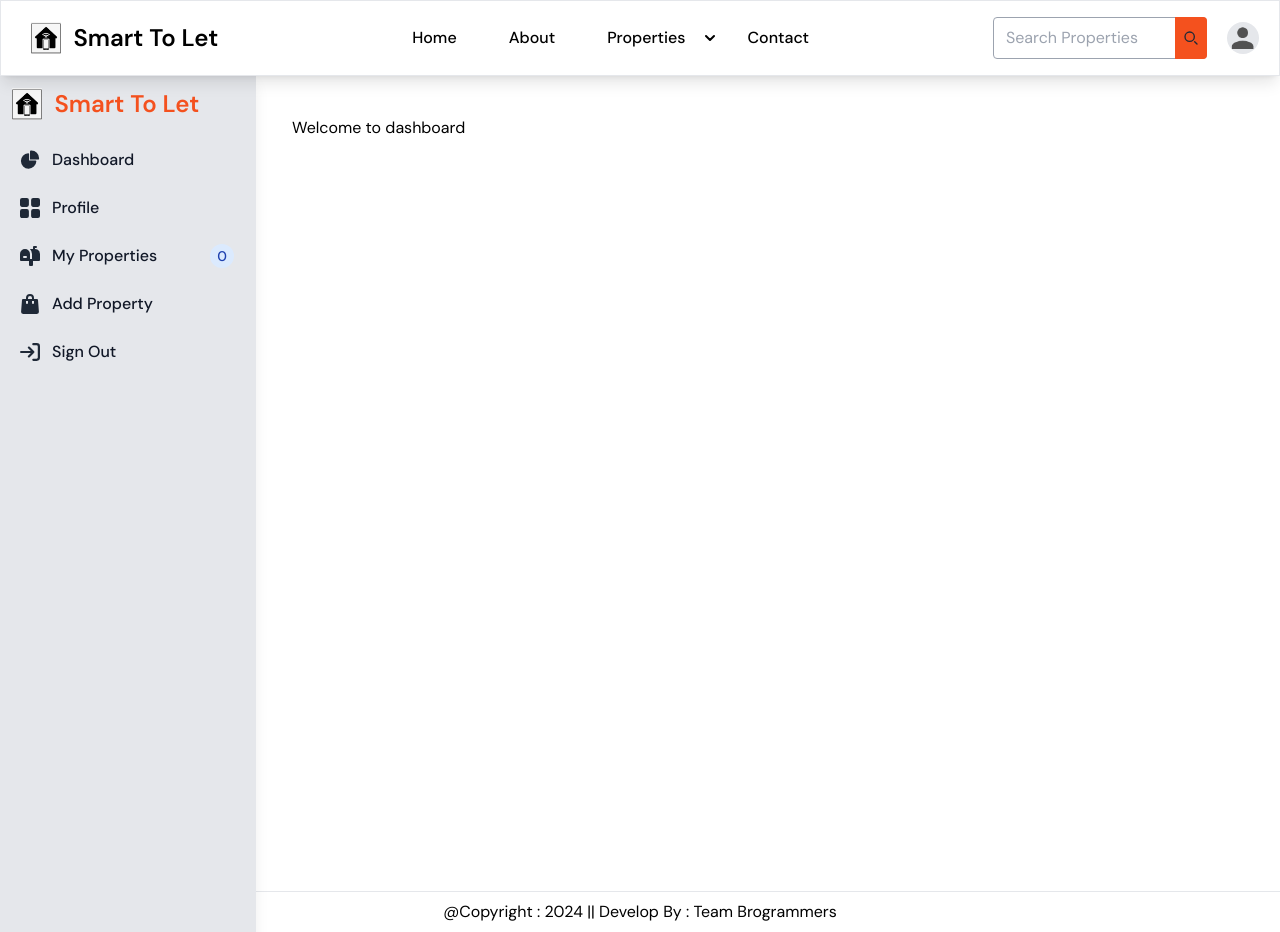
After one commit to mrdel56/smart-to-let-system, a Django app: page /dashboard/ in a window 1280 px wide. The commit adds this page. Run offline with Django 5.2, Linux system fonts and the light colour scheme; the visitor is signed in with stand-in values (Sample User, id 1); some libraries are stand-ins or nearby versions.

Commit message:
feat: dashboard ui added

```diff
--- a/mysite/urls.py
+++ b/mysite/urls.py
@@ -13,9 +13,10 @@ urlpatterns = [
     path("login", views.login, name="login"),
     path("logout", views.logout, name="logout"),
     path("properties/", include("properties.urls")),
-    path("", include("profileapp.urls")),
+    path("dashboard/", include("profileapp.urls")),
     path("", include("credit.urls")),
     path("", include("contactUsapp.urls")),
+    # path("", include("dashboard.urls")),
 ] + static(settings.MEDIA_URL, document_root=settings.MEDIA_ROOT)
 
 
--- a/profileapp/urls.py
+++ b/profileapp/urls.py
@@ -3,6 +3,7 @@ from django.urls import path
 from . import views
 
 urlpatterns = [
+    path("", views.dashboard, name="dashboard"),
     path("profile/", views.view_profile, name="view-profile"),
     path("edit-profile/", views.edit_profile, name="edit-profile"),
 ]
--- a/profileapp/views.py
+++ b/profileapp/views.py
@@ -1,7 +1,16 @@
-from django.shortcuts import render, redirect, get_object_or_404
 from django.contrib.auth.decorators import login_required
+from django.shortcuts import get_object_or_404, redirect, render
+
+from .forms import ProfileEditForm
 from .models import Profile
-from .forms import ProfileEditForm
+
+# views for dashboard
+
+
+@login_required
+def dashboard(request):
+    return render(request, "dashboard.html")
+
 
 @login_required
 def view_profile(request):
@@ -13,6 +22,7 @@ def view_profile(request):
         # If the profile does not exist, handle it gracefully (e.g., display an error message)
         return render(request, "base.html")
 
+
 @login_required
 def edit_profile(request):
     try:
@@ -21,12 +31,12 @@ def edit_profile(request):
     except Profile.DoesNotExist:
         profile = None
 
-    if request.method == 'POST':
+    if request.method == "POST":
         form = ProfileEditForm(request.POST, request.FILES, instance=profile)
         if form.is_valid():
             form.save()
-            return redirect('view-profile')  # Redirect to the profile view
+            return redirect("view-profile")  # Redirect to the profile view
     else:
         form = ProfileEditForm(instance=profile)
 
-    return render(request, 'edit_profile.html', {'form': form})
+    return render(request, "edit_profile.html", {"form": form})
--- /dev/null
+++ b/templates/dashboard.html
@@ -0,0 +1,10 @@
+{% extends 'dashboard_base.html' %}
+{% load static %}
+
+{% block title %}
+  Home
+{% endblock %}
+
+{% block content %}
+  <h2>Welcome to dashboard</h2>
+{% endblock %}
--- /dev/null
+++ b/templates/dashboard_base.html
@@ -0,0 +1,258 @@
+<!DOCTYPE html>
+<html lang="en">
+  <head>
+    <meta charset="UTF-8" />
+    <meta name="viewport" content="width=device-width, initial-scale=1.0" />
+    <title>
+      {% block title %}
+        My Website
+      {% endblock %}
+    </title>
+    {% load static %}
+    <!-- Include CSS files -->
+    {% block CSS %}
+      {% comment %} <link rel="stylesheet" href="https://cdn.jsdelivr.net/npm/bootstrap@4.0.0/dist/css/bootstrap.min.css" integrity="sha384-Gn5384xqQ1aoWXA+058RXPxPg6fy4IWvTNh0E263XmFcJlSAwiGgFAW/dAiS6JXm" crossorigin="anonymous" />
+      <link href="https://cdn.jsdelivr.net/npm/bootstrap@5.0.2/dist/css/bootstrap.min.css" rel="stylesheet" integrity="sha384-EVSTQN3/azprG1Anm3QDgpJLIm9Nao0Yz1ztcQTwFspd3yD65VohhpuuCOmLASjC" crossorigin="anonymous" />
+      <link href="https://cdn.jsdelivr.net/npm/bootstrap@5.0.2/dist/css/bootstrap.min.css" rel="stylesheet" integrity="sha384-EVSTQN3/azprG1Anm3QDgpJLIm9Nao0Yz1ztcQTwFspd3yD65VohhpuuCOmLASjC" crossorigin="anonymous" /> {% endcomment %}
+
+      <link rel="preconnect" href="https://fonts.googleapis.com" />
+      <link rel="preconnect" href="https://fonts.gstatic.com" crossorigin />
+      <link href="https://fonts.googleapis.com/css2?family=DM+Sans:ital,opsz,wght@0,9..40,100..1000;1,9..40,100..1000&display=swap" rel="stylesheet" />
+      {% comment %} <link href="https://unpkg.com/tailwindcss@^2/dist/tailwind.min.css" rel="stylesheet" /> {% endcomment %}
+
+      <link rel="stylesheet" href="{% static 'CSS/main.css' %}" />
+      {% comment %} <link rel="stylesheet" href="{% static 'CSS/home.css' %}" />
+      <link rel="stylesheet" href="{% static 'CSS/profile.css' %}" /> {% endcomment %}
+      <link rel="stylesheet" href="{% static 'CSS/style.css' %}" />
+
+      <script src="https://kit.fontawesome.com/982be6354a.js" crossorigin="anonymous"></script>
+    {% endblock %}
+    <style>
+      body {
+        font-family: Arial, sans-serif;
+        margin: 0;
+        padding: 0;
+      }
+
+      nav a {
+        color: #fff;
+        text-decoration: none;
+        margin: 0 10px;
+      }
+
+      nav button {
+        margin-left: 10px;
+      }
+    </style>
+    <!-- Include any other meta tags, CSS or JavaScript files that are common to all pages -->
+
+    {% comment %} <link href="https://cdn.jsdelivr.net/npm/daisyui@4.10.2/dist/full.min.css" rel="stylesheet" type="text/css" /> {% endcomment %}
+    <script src="https://cdn.tailwindcss.com"></script>
+
+    <script src="https://cdnjs.cloudflare.com/ajax/libs/flowbite/2.3.0/flowbite.min.js"></script>
+  </head>
+
+  <body>
+    {% comment %}top nav bar{% endcomment %}
+    <nav class="fixed top-0 left-0 right-0 bg-white border shadow-lg border-gray-200 text-black z-50">
+      <div class="container mx-auto px-5 flex flex-wrap items-center justify-between mx-auto p-4">
+        <a href="/" class="flex items-center space-x-3 rtl:space-x-reverse">
+          <img src="{% static '/images/logo.png' %}" class="h-8" alt="Flowbite Logo" />
+          <span class="self-center text-lg sm:text-2xl text-black font-semibold whitespace-nowrap">Smart To Let</span>
+        </a>
+
+        <div class="flex items-center md:order-2 space-x-3 md:space-x-0 rtl:space-x-reverse">
+          <form class="hidden lg:block mr-5 relative" action="">
+            <input type="subject" class="border border-gray-400 px-3 py-2 rounded outline-none focus:border focus:border-[#F4511E] w-full sm:w-auto" id="search" name="search" placeholder="Search Properties" />
+
+            <button type="submit" class="text-white bg-[#F4511E] hover:bg-[#F4511F] focus:outline-none font-medium rounded-r text-sm px-2 py-2.5 text-center inline-flex items-center absolute right-0 top-0 bottom-0">
+              <svg class="w-4 h-4 text-gray-800 dark:text-white" aria-hidden="true" xmlns="http://www.w3.org/2000/svg" width="16" height="16" fill="none" viewBox="0 0 24 24">
+                <path stroke="currentColor" stroke-linecap="round" stroke-width="2" d="m21 21-3.5-3.5M17 10a7 7 0 1 1-14 0 7 7 0 0 1 14 0Z" />
+              </svg>
+            </button>
+          </form>
+
+          {% if not request.user.is_authenticated %}
+            <a href="/login" type="button" class="text-white bg-[#F4511E] hover:bg-[#F4511E]/90 font-medium rounded text-xs sm:text-sm sm:px-5 px-3 py-2.5 text-center inline-flex items-center">
+              <svg class="w-4 h-4 me-2 text-gray-800 dark:text-white" aria-hidden="true" xmlns="http://www.w3.org/2000/svg" width="24" height="24" fill="none" viewBox="0 0 24 24">
+                <path stroke="currentColor" stroke-linecap="round" stroke-linejoin="round" stroke-width="2" d="M16 12H4m12 0-4 4m4-4-4-4m3-4h2a3 3 0 0 1 3 3v10a3 3 0 0 1-3 3h-2" />
+              </svg>LOGIN
+            </a>
+          {% endif %}
+
+          {% if request.user.is_authenticated %}
+            <button type="button" class="flex text-sm bg-gray-200 rounded-full md:me-0 focus:ring-4 focus:ring-gray-300 dark:focus:ring-gray-600" id="user-menu-button" aria-expanded="false" data-dropdown-toggle="user-dropdown" data-dropdown-placement="bottom">
+              <span class="sr-only">Open user menu</span>
+              <img class="w-8 h-8 rounded-full" src="{% static '/images/profile.png' %}" alt="user photo" />
+            </button>
+          {% endif %}
+
+          <!-- Profile Dropdown menu -->
+          <div class="z-50 hidden my-4 text-base list-none bg-white divide-y divide-gray-100 rounded-lg shadow dark:bg-gray-700 dark:divide-gray-600" id="user-dropdown">
+            <div class="px-4 py-3">
+              <span class="block text-sm text-gray-900 dark:text-white">
+                {% if request.user.is_authenticated %}
+                  {{ request.user.username }}
+                {% else %}
+                  User
+                {% endif %}
+              </span>
+              <span class="block text-sm text-gray-500 truncate">
+                {% if request.user.is_authenticated %}
+                  {{ request.user.email }}
+                {% else %}
+                  N/A
+                {% endif %}
+              </span>
+            </div>
+            <ul class="py-2" aria-labelledby="user-menu-button">
+              <li>
+                <a href="/dashboard/profile" class="block px-4 py-2 text-sm text-gray-700 hover:bg-gray-100 dark:hover:bg-gray-600 dark:text-gray-200 dark:hover:text-white">Profile</a>
+              </li>
+              <li>
+                <a href="/dashboard" class="block px-4 py-2 text-sm text-gray-700 hover:bg-gray-100 dark:hover:bg-gray-600 dark:text-gray-200 dark:hover:text-white">Dashboard</a>
+              </li>
+              <li>
+                <a href="#" class="block px-4 py-2 text-sm text-gray-700 hover:bg-gray-100 dark:hover:bg-gray-600 dark:text-gray-200 dark:hover:text-white">Add Property</a>
+              </li>
+              <li>
+                <a href="{% url 'logout' %}" class="block px-4 py-2 text-sm text-gray-700 hover:bg-gray-100 dark:hover:bg-gray-600 dark:text-gray-200 dark:hover:text-white">Sign out</a>
+              </li>
+            </ul>
+          </div>
+          <button data-collapse-toggle="navbar-user" type="button" class="inline-flex items-center p-2 w-10 h-10 justify-center text-sm text-gray-500 rounded-lg md:hidden hover:bg-gray-100 focus:outline-none focus:ring-2 focus:ring-gray-200 dark:hover:bg-gray-700 dark:focus:ring-gray-600" aria-controls="navbar-user" aria-expanded="false">
+            <span class="sr-only">Open main menu</span>
+            <svg class="w-5 h-5" aria-hidden="true" xmlns="http://www.w3.org/2000/svg" fill="none" viewBox="0 0 17 14">
+              <path stroke="currentColor" stroke-linecap="round" stroke-linejoin="round" stroke-width="2" d="M1 1h15M1 7h15M1 13h15" />
+            </svg>
+          </button>
+        </div>
+        <div class="items-center justify-between hidden w-full md:flex md:w-auto md:order-1" id="navbar-user">
+          <ul class="flex flex-col gap-1 md:gap-0 font-medium p-4 md:p-0 mt-4 shadow-lg md:shadow-none rounded-lg bg-gray-50 md:space-x-8 rtl:space-x-reverse md:flex-row md:mt-0 md:border-0 bg-white">
+            <li>
+              <a href="/" class="block py-2 px-3 text-white md:text-black bg-[#F4511E] rounded md:bg-transparent md:p-0" aria-current="page">Home</a>
+            </li>
+            <li>
+              <a href="#" class="block py-2 px-3 text-black md:text-black bg-transparent md:p-0 hover:bg-[#F4511E] md:hover:bg-transparent hover:text-white md:hover:text-[#F4511E] rounded">About</a>
+            </li>
+
+            <li>
+              <button id="dropdownNavbarLink" data-dropdown-toggle="dropdownNavbar" class="flex items-center justify-between w-full py-2 px-3 text-black md:text-black bg-transparent md:p-0 hover:bg-[#F4511E] md:hover:bg-transparent hover:text-white md:hover:text-[#F4511E] rounded">
+                Properties<svg class="w-2.5 h-2.5 ms-2.5" aria-hidden="true" xmlns="http://www.w3.org/2000/svg" fill="none" viewBox="0 0 10 6">
+                  <path stroke="currentColor" stroke-linecap="round" stroke-linejoin="round" stroke-width="2" d="m1 1 4 4 4-4" />
+                </svg>
+              </button>
+              <!-- Properties Dropdown menu -->
+              <div id="dropdownNavbar" class="z-10 hidden font-normal bg-white divide-y divide-gray-100 rounded-lg shadow w-44 dark:bg-gray-700 dark:divide-gray-600">
+                <ul class="py-2 text-sm text-gray-700" aria-labelledby="dropdownLargeButton">
+                  <li>
+                    <a href="/properties/category/Bachelor" class="block px-4 py-2 hover:bg-gray-100 dark:hover:bg-gray-600 dark:hover:text-white">Bachelor</a>
+                  </li>
+                  <li>
+                    <a href="/properties/category/Family" class="block px-4 py-2 hover:bg-gray-100 dark:hover:bg-gray-600 dark:hover:text-white">Family</a>
+                  </li>
+                  <li>
+                    <a href="/properties/category/Sublet" class="block px-4 py-2 hover:bg-gray-100 dark:hover:bg-gray-600 dark:hover:text-white">Sublet</a>
+                  </li>
+                </ul>
+              </div>
+            </li>
+
+            <li>
+              <a href="/contact" class="block py-2 px-3 text-black md:text-black bg-transparent md:p-0 hover:bg-[#F4511E] md:hover:bg-transparent hover:text-white md:hover:text-[#F4511E] rounded">Contact</a>
+            </li>
+            {% comment %} <li>
+              <a href="/add-property" class="block py-2 px-3 text-black md:text-black bg-transparent md:p-0 hover:bg-[#F4511E] md:hover:bg-transparent hover:text-white md:hover:text-[#F4511E] rounded">Add Property</a>
+            </li> {% endcomment %}
+          </ul>
+        </div>
+      </div>
+    </nav>
+
+    {% comment %}dashboard side bar{% endcomment %}
+    <main class="py-5 px-5 mt-20">
+      <button data-drawer-target="logo-sidebar" data-drawer-toggle="logo-sidebar" aria-controls="logo-sidebar" type="button" class="inline-flex items-center p-2 mt-2 ms-3 text-sm text-gray-500 rounded-lg sm:hidden hover:bg-gray-100 focus:outline-none focus:ring-2 focus:ring-gray-200 dark:hover:bg-gray-700 dark:focus:ring-gray-600">
+        <span class="sr-only">Open sidebar</span>
+        <svg class="w-6 h-6" aria-hidden="true" fill="currentColor" viewBox="0 0 20 20" xmlns="http://www.w3.org/2000/svg">
+          <path clip-rule="evenodd" fill-rule="evenodd" d="M2 4.75A.75.75 0 012.75 4h14.5a.75.75 0 010 1.5H2.75A.75.75 0 012 4.75zm0 10.5a.75.75 0 01.75-.75h7.5a.75.75 0 010 1.5h-7.5a.75.75 0 01-.75-.75zM2 10a.75.75 0 01.75-.75h14.5a.75.75 0 010 1.5H2.75A.75.75 0 012 10z"></path>
+        </svg>
+      </button>
+
+      <aside id="logo-sidebar" class="fixed top-[72px] left-0 z-40 w-64 h-screen transition-transform -translate-x-full sm:translate-x-0" aria-label="Sidebar">
+        <div class="h-full px-3 py-4 overflow-y-auto bg-gray-200 border-r-2 shadow-lg">
+          <div class="mb-5">
+            <a href="/" class="flex items-center space-x-3 rtl:space-x-reverse">
+              <img src="{% static '/images/logo.png' %}" class="h-8" alt="Flowbite Logo" />
+              <span class="self-center text-lg sm:text-2xl text-[#F4511E] font-semibold whitespace-nowrap">Smart To Let</span>
+            </a>
+          </div>
+
+          <ul class="space-y-2 font-medium">
+            <li>
+              <a href="/dashboard" class="flex items-center p-2 text-gray-900 rounded-lg hover:bg-[#F4511F] hover:text-white group">
+                <svg class="w-5 h-5 text-gray-800 transition duration-75 group-hover:text-gray-900 dark:group-hover:text-white" aria-hidden="true" xmlns="http://www.w3.org/2000/svg" fill="currentColor" viewBox="0 0 22 21">
+                  <path d="M16.975 11H10V4.025a1 1 0 0 0-1.066-.998 8.5 8.5 0 1 0 9.039 9.039.999.999 0 0 0-1-1.066h.002Z" />
+                  <path d="M12.5 0c-.157 0-.311.01-.565.027A1 1 0 0 0 11 1.02V10h8.975a1 1 0 0 0 1-.935c.013-.188.028-.374.028-.565A8.51 8.51 0 0 0 12.5 0Z" />
+                </svg>
+                <span class="ms-3">Dashboard</span>
+              </a>
+            </li>
+
+            {% comment %}profile{% endcomment %}
+            <li>
+              <a href="/dashboard/profile" class="flex items-center p-2 text-gray-900 rounded-lg hover:bg-[#F4511F] hover:text-white group">
+                <svg class="flex-shrink-0 w-5 h-5 text-gray-800 transition duration-75 group-hover:text-gray-900 dark:group-hover:text-white" aria-hidden="true" xmlns="http://www.w3.org/2000/svg" fill="currentColor" viewBox="0 0 18 18">
+                  <path d="M6.143 0H1.857A1.857 1.857 0 0 0 0 1.857v4.286C0 7.169.831 8 1.857 8h4.286A1.857 1.857 0 0 0 8 6.143V1.857A1.857 1.857 0 0 0 6.143 0Zm10 0h-4.286A1.857 1.857 0 0 0 10 1.857v4.286C10 7.169 10.831 8 11.857 8h4.286A1.857 1.857 0 0 0 18 6.143V1.857A1.857 1.857 0 0 0 16.143 0Zm-10 10H1.857A1.857 1.857 0 0 0 0 11.857v4.286C0 17.169.831 18 1.857 18h4.286A1.857 1.857 0 0 0 8 16.143v-4.286A1.857 1.857 0 0 0 6.143 10Zm10 0h-4.286A1.857 1.857 0 0 0 10 11.857v4.286c0 1.026.831 1.857 1.857 1.857h4.286A1.857 1.857 0 0 0 18 16.143v-4.286A1.857 1.857 0 0 0 16.143 10Z" />
+                </svg>
+                <span class="flex-1 ms-3 whitespace-nowrap">Profile</span>
+                {% comment %} <span class="inline-flex items-center justify-center px-2 ms-3 text-sm font-medium text-gray-800 bg-gray-100 rounded-full dark:bg-gray-700 dark:text-gray-300">Pro</span> {% endcomment %}
+              </a>
+            </li>
+
+            {% comment %}My propery{% endcomment %}
+            <li>
+              <a href="/dashboard/my-property" class="flex items-center p-2 text-gray-900 rounded-lg hover:bg-[#F4511F] hover:text-white group">
+                <svg class="flex-shrink-0 w-5 h-5 text-gray-800 transition duration-75 group-hover:text-gray-900 dark:group-hover:text-white" aria-hidden="true" xmlns="http://www.w3.org/2000/svg" fill="currentColor" viewBox="0 0 20 20">
+                  <path d="m17.418 3.623-.018-.008a6.713 6.713 0 0 0-2.4-.569V2h1a1 1 0 1 0 0-2h-2a1 1 0 0 0-1 1v2H9.89A6.977 6.977 0 0 1 12 8v5h-2V8A5 5 0 1 0 0 8v6a1 1 0 0 0 1 1h8v4a1 1 0 0 0 1 1h2a1 1 0 0 0 1-1v-4h6a1 1 0 0 0 1-1V8a5 5 0 0 0-2.582-4.377ZM6 12H4a1 1 0 0 1 0-2h2a1 1 0 0 1 0 2Z" />
+                </svg>
+                <span class="flex-1 ms-3 whitespace-nowrap">My Properties</span>
+                <span class="inline-flex items-center justify-center w-3 h-3 p-3 ms-3 text-sm font-medium text-blue-800 bg-blue-100 rounded-full dark:bg-blue-900 dark:text-blue-300">0</span>
+              </a>
+            </li>
+
+            {% comment %}add property{% endcomment %}
+            <li>
+              <a href="#" class="flex items-center p-2 text-gray-900 rounded-lg hover:bg-[#F4511F] hover:text-white group">
+                <svg class="flex-shrink-0 w-5 h-5 text-gray-800 transition duration-75 group-hover:text-gray-900 dark:group-hover:text-white" aria-hidden="true" xmlns="http://www.w3.org/2000/svg" fill="currentColor" viewBox="0 0 18 20">
+                  <path d="M17 5.923A1 1 0 0 0 16 5h-3V4a4 4 0 1 0-8 0v1H2a1 1 0 0 0-1 .923L.086 17.846A2 2 0 0 0 2.08 20h13.84a2 2 0 0 0 1.994-2.153L17 5.923ZM7 9a1 1 0 0 1-2 0V7h2v2Zm0-5a2 2 0 1 1 4 0v1H7V4Zm6 5a1 1 0 1 1-2 0V7h2v2Z" />
+                </svg>
+                <span class="flex-1 ms-3 whitespace-nowrap">Add Property</span>
+              </a>
+            </li>
+
+            {% comment %}signout{% endcomment %}
+            <li>
+              <a href="#" class="flex items-center p-2 text-gray-900 rounded-lg hover:bg-[#F4511F] hover:text-white group">
+                <svg class="flex-shrink-0 w-5 h-5 text-gray-800 transition duration-75 group-hover:text-gray-900 dark:group-hover:text-white" aria-hidden="true" xmlns="http://www.w3.org/2000/svg" fill="none" viewBox="0 0 18 16">
+                  <path stroke="currentColor" stroke-linecap="round" stroke-linejoin="round" stroke-width="2" d="M1 8h11m0 0L8 4m4 4-4 4m4-11h3a2 2 0 0 1 2 2v10a2 2 0 0 1-2 2h-3" />
+                </svg>
+                <span class="flex-1 ms-3 whitespace-nowrap">Sign Out</span>
+              </a>
+            </li>
+          </ul>
+        </div>
+      </aside>
+
+      <div class="p-4 sm:ml-64">
+        {% block content %}
+          <!-- Content specific to individual pages will be inserted here -->
+        {% endblock %}
+      </div>
+    </main>
+
+    <footer class="container-fluid fixed bottom-0 left-0 right-0 border-t text-center p-2 mt-5 bg-white">@Copyright : 2024 || Develop By : Team Brogrammers</footer>
+
+    <!-- Include JavaScript files -->
+    <script src="{% static 'js/script.js' %}"></script>
+  </body>
+</html>
--- a/templates/edit_profile.html
+++ b/templates/edit_profile.html
@@ -1,5 +1,5 @@
 <!-- edit_profile.html -->
-{% extends 'base.html' %}
+{% extends 'dashboard_base.html' %}
 
 {% block title %}Edit Profile{% endblock %}
 
--- a/templates/profile.html
+++ b/templates/profile.html
@@ -1,4 +1,4 @@
-{% extends 'base.html' %}
+{% extends 'dashboard_base.html' %}
 {% load static %}
 
 {% block title %}
@@ -46,9 +46,9 @@
       {% endif %} {% endcomment %}
       {% comment %} <div class="">
         <h4 class="card-title">Username: {{ profile.user.username }}</h4>
-        <!--                                   <p>Email: {{ profile.user.email }}</p>
+        <!--                                    <p>Email: {{ profile.user.email }}</p>
         <p>First name: {{ profile.user.first_name }}</p>
-        <p>Last name: {{ profile.user.last_name}}</p>                                   -->
+        <p>Last name: {{ profile.user.last_name}}</p>                                    -->
         <h5>Name: {{ profile.name }}</h5>
         <h5>User rule: {{ profile.user_rule }}</h5>
         <h5>Profession: {{ profile.profession }}</h5>
```
Also changed, not shown: templates/base.html (+9 -9 lines).
